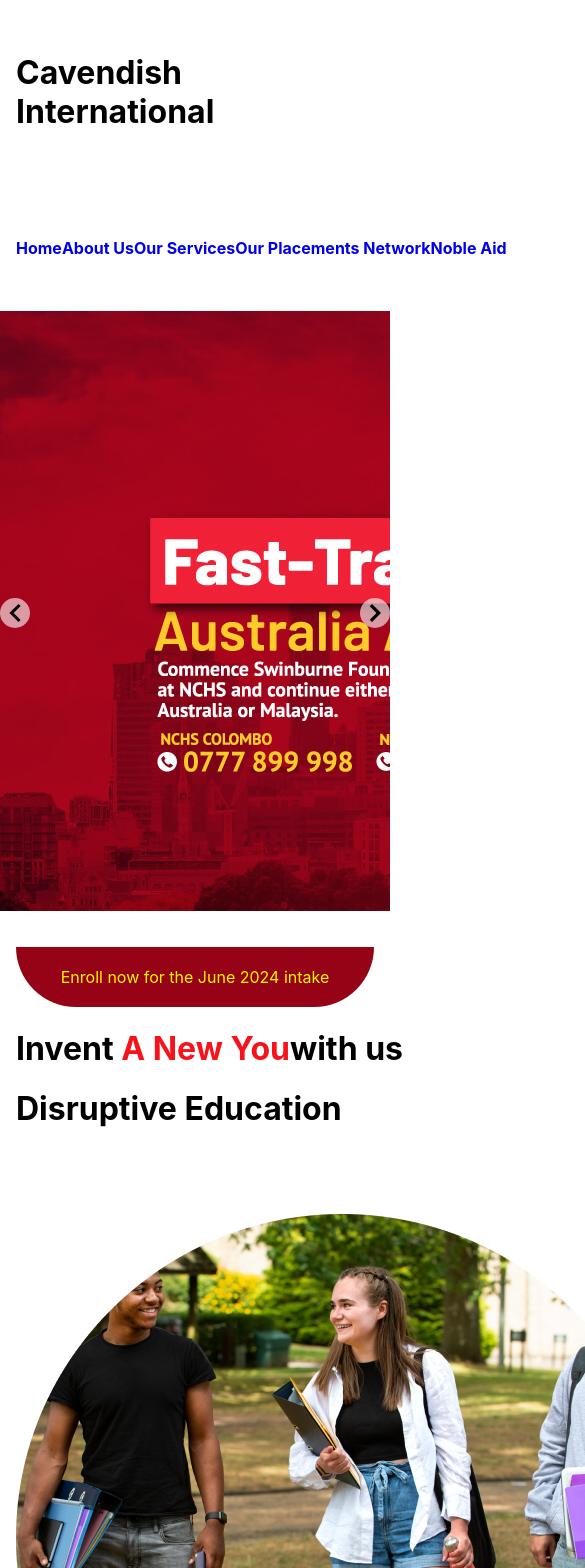
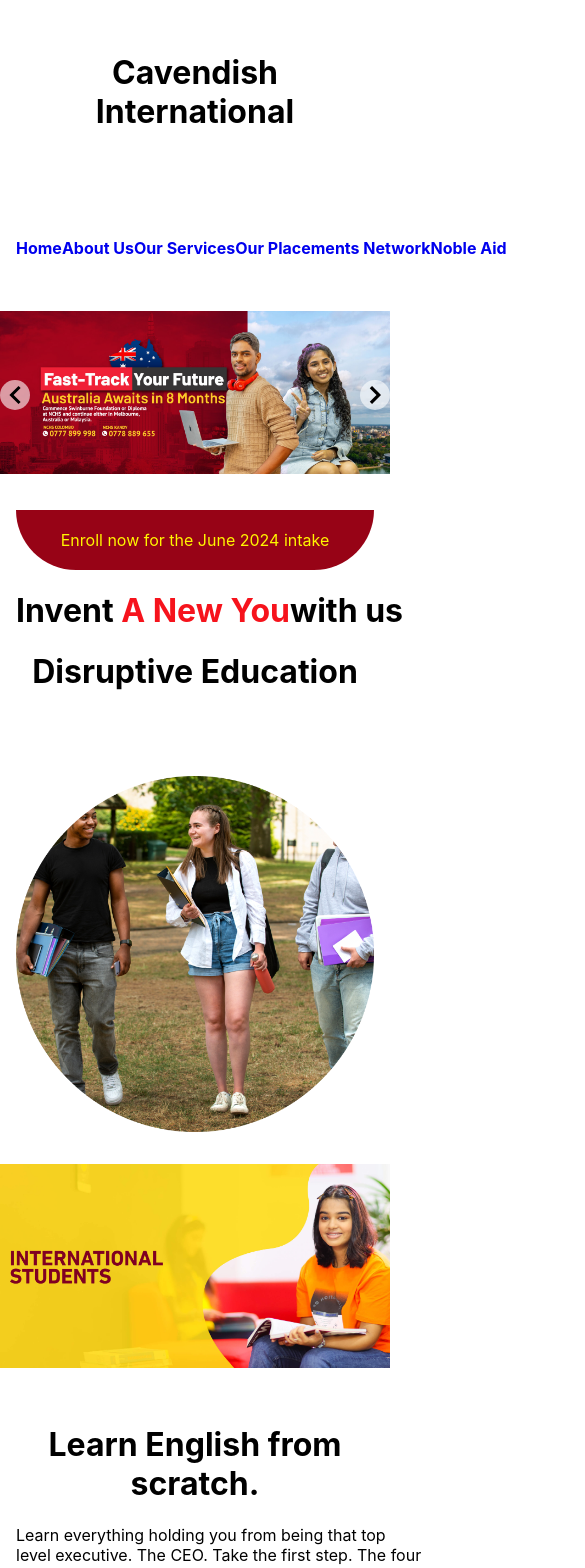
Before and after one commit to MithilaSri-code/sample, a React (Create React App) app: page / in a window 390 px wide. Shown: the top 1568 px of the page, 585 px wide, since content can reach past the window. Built offline with nearby package versions, Linux system fonts and the light colour scheme.

Commit message:
Bug fixing

```diff
--- a/src/component/contact/contact.js
+++ b/src/component/contact/contact.js
@@ -20,19 +20,19 @@
                             <h1 >Learn English from <br></br> scratch.</h1>
                             <p className='text'>Learn everything holding you from being that top <br></br> level executive. The CEO. Take the first step. The four <br></br> skills of reading, writing, speaking and listening alone <br></br> ever took one anywhere. There are more important <br></br> skills behind a professional. Wanna learn those? <br></br> Wanna sound an expert in your subject? Wanna learn <br></br> your subject in English and be a presenter and an <br></br> effective analyst? Come on. Just tap on the Whats<br></br> App button. Or just call.</p>
                         <Grid className='contact_main'>
-                                <h1 className='contact1'></h1>
+
                                 <h1 className='contact2'>Contact</h1>
                         </Grid>
                         </Grid>
                         <Grid item xs={12} md={6} py={4} className='mainlink' >
 
-                            <img src={image1} alt="main image" width={29} height={28} className='image1' />
+                            <img src={image1} alt="main image" width={29} height={28} className='image1'  />
                             <img src={image2} alt="main image" width={21} height={19} className='image2' />
                             <img src={image3} alt="main image" width={15} height={14} className='image3' />
                             <img src={image4} alt="main image" width={29} height={28} className='image4' />
                             <img src={image5} alt="main image" width={29} height={28} className='image5' />
                             <img src={image6} alt="main image" width={86} height={83} className='image6' />
-                            <img src={image} alt="main image" width={359} height={338} className='image' />
+                            <img src={image} alt="main image" width={359} height={338} className='image' style={{ maxWidth: '100%', height: 'auto' }} />
                         </Grid>
                     </Grid>
                 </Container>
--- a/src/component/country_list/country_list.css
+++ b/src/component/country_list/country_list.css
@@ -1,6 +1,7 @@
 .country_list{
     background-color:rgb(254,203,42);
     padding-left: 100px;
+
 }
 
 .redcolor{
--- a/src/component/footer/footer.css
+++ b/src/component/footer/footer.css
@@ -1,6 +1,7 @@
 .footer_topic{
     background-color:rgb(2,25,52);
     color: white;
+    margin-top: 20px;
 }
 
 .footer_mainlink a{
@@ -17,3 +18,14 @@
 .solid{
     font-weight: lighter;
 }
+
+
+@media screen and (max-width: 900px) {
+  .footer_topic {
+    float: none;
+    display: block;
+    text-align: center;
+  }
+
+
+}
--- a/src/component/header_slider/slider.js
+++ b/src/component/header_slider/slider.js
@@ -7,7 +7,7 @@
     return (
         <div className="slide-container">
             <Slide>
-                <img src={localImage} alt="main image" />
+                <img src={localImage} alt="main image" style={{ maxWidth: '100%', height: 'auto' }} />
             </Slide>
         </div>
     )
--- a/src/component/header_top/header_top.css
+++ b/src/component/header_top/header_top.css
@@ -14,3 +14,13 @@
 .mainlink  :hover {
   text-decoration: underline;
 }
+
+@media screen and (max-width: 900px) {
+  .topic {
+    float: none;
+    display: block;
+    text-align: center;
+  }
+
+
+}
--- a/src/component/invent_area/invent_area.js
+++ b/src/component/invent_area/invent_area.js
@@ -20,7 +20,7 @@
                             <h1> Disruptive Education </h1>
                         </Grid>
                         <Grid item xs={12} md={6} py={4} className='mainlink' >
-                            <img src={image} alt="main image"   />
+                            <img src={image} alt="main image" style={{ maxWidth: '100%', height: 'auto' }}  />
                         </Grid>
                     </Grid>
                 </Container>
--- a/src/component/main_image/main_image.css
+++ b/src/component/main_image/main_image.css
@@ -1,3 +1,5 @@
 .image{
- width: 1000px;
+ width: 100%;
+  height: auto;
+  max-width: 400px;
 }
--- a/src/component/main_image/main_image.js
+++ b/src/component/main_image/main_image.js
@@ -6,8 +6,8 @@
 const Main_image = () => {
   return (
       <div>
-      <Grid item className='image' >
-        <img src={image} alt="main image" width={1300} height={753} />
+      <Grid item  >
+        <img src={image} alt="main image" className='image'  style={{ maxWidth: '100%', height: 'auto' }}  />
 
           </Grid>
       </div>
--- a/src/component/post_area/post_area.css
+++ b/src/component/post_area/post_area.css
@@ -17,3 +17,13 @@
     display: flex;
   justify-content: space-around;
 }
+
+@media screen and (max-width: 900px) {
+  .post_main {
+    float: none;
+    display: block;
+    text-align: center;
+  }
+
+
+}
--- a/src/component/reg_form/reg_form.css
+++ b/src/component/reg_form/reg_form.css
@@ -3,11 +3,12 @@
   background-color: rgb(149, 4, 27);
   display: flex;
   flex-direction: column;
-  margin: 0 300px 100px 300px;
+  margin:auto;
   padding: 80px;
   border-radius: 60px;
   gap: 20px;
   color: rgb(254, 203, 42);
+  width: 400px;
 }
 
 .header {
@@ -32,3 +33,11 @@
   font-weight: lighter;
    resize: none;
 }
+
+@media screen and (max-width: 1000px) {
+  .form  {
+    width: 300px;
+
+   justify-content: center;
+  }
+}
--- a/src/component/reg_form/reg_form.js
+++ b/src/component/reg_form/reg_form.js
@@ -10,12 +10,12 @@
                 <h1 className='header'>Stay informed, join our newsletter</h1>
             </Grid>
             <Grid>
-                <form className='form'>
+                <form className='form' style={{ maxWidth: '100%', height: 'auto' }}>
                     <label><h3>Enter Email</h3></label>
                     <textarea placeholder='email here'className='teat_area' ></textarea>
                     <label><h3>Enter Full Name</h3></label>
                     <textarea placeholder='full name here' className='teat_area'  ></textarea>
-                    <button className='button'><h1>Subscribe</h1></button>
+                    <button className='button' style={{ maxWidth: '100%', height: 'auto' }} ><h1>Subscribe</h1></button>
                 </form>
             </Grid>
         </div>
```
